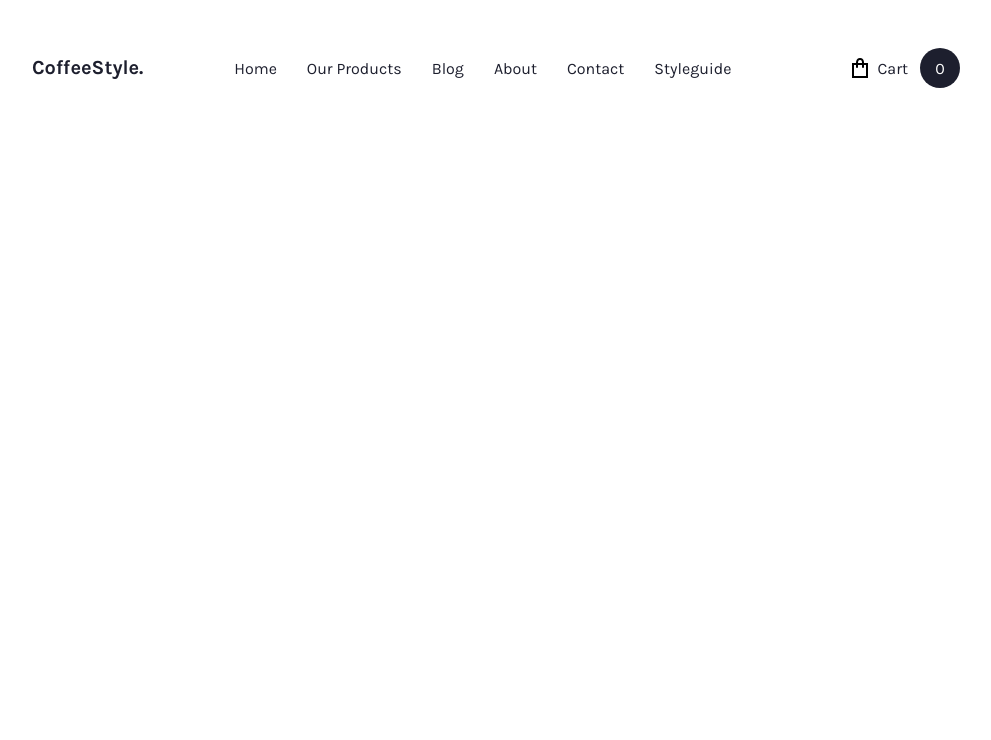
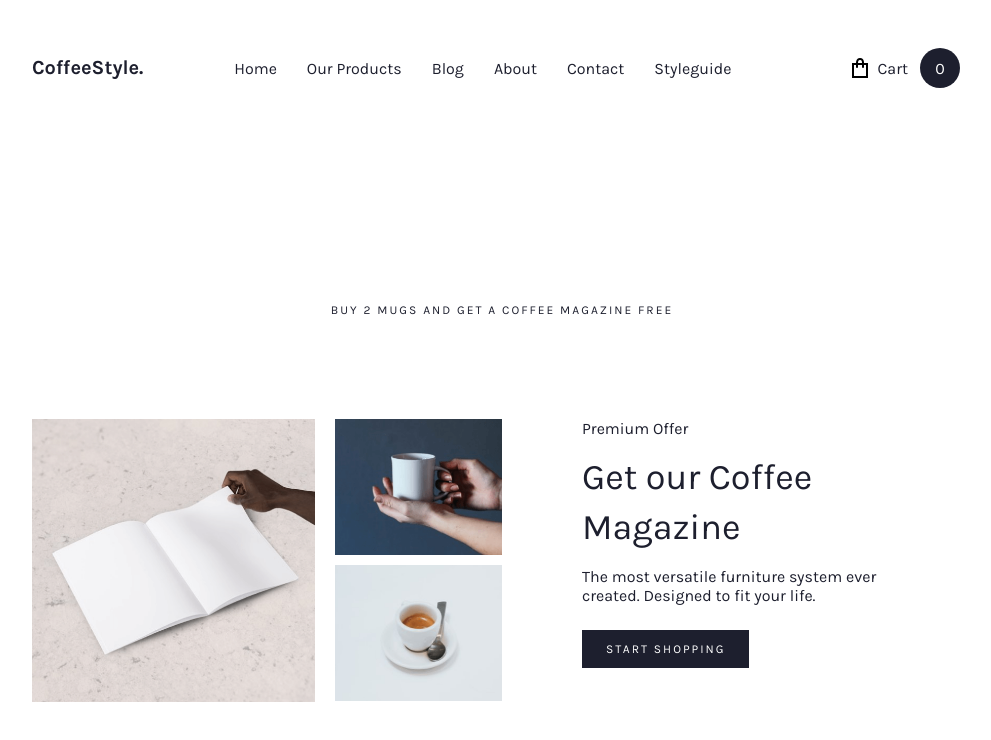
Before and after one commit to annavakoliuk/team-project, a plain HTML site: page project-coffee/index.html in a window 1280 px wide. Shown: the whole page, without its empty margins (138-1129 px from the left). Drawn offline with nearby package versions, Linux system fonts and the light colour scheme.

Commit message:
add header and premium-coffe section by Kravets

```diff
--- a/project-coffee/index.html
+++ b/project-coffee/index.html
@@ -64,5 +64,41 @@
             </button>
        </div>
    </header>
+   <main class="main">
+       <section class="premium-coffe">
+           <div class="container">
+               <div class="premium-coffe__title-holder">
+                    <h3 class="heading heading_h-3">Buy 2 mugs and get a coffee magazine free</h1>
+               </div>
+               <div class="premium-coffe__holder">
+                    <div class="premium-coffe__img-holder">
+                        <div>
+                            <img src="src/image/notebook.png" alt="image description" class="premium-coffe__hero-img">
+                        </div>
+                        <div class="premium-coffe__img-colum">
+                            <div class="premium-coffe__img-item">
+                                <img src="src/image/mug-hands.png" alt="image description" class="premium-coffe__second-img">
+                            </div>
+                            <div class="premium-coffe__img-item">
+                                <img src="src/image/mug-spoon.png" alt="image description" class="premium-coffe__second-img">
+                            </div>
+                        </div>
+                    </div>
+                    <div class="premium-coffe__text-holder">
+                        <span class="premium-coffe__offer">Premium Offer</span>
+                        <div class="premium-coffe__title-offer">
+                            <h4 class="heading heading_h-4">Get our Coffee Magazine</h4>
+                        </div>
+                        <div class="premium-coffe__title-description">
+                            <p>The most versatile furniture system ever created. Designed to fit your life.</p>
+                        </div>
+                        <div class="premium-coffe__btn-holder">
+                            <a href="#" class="btn btn_black">Start Shopping</a>
+                        </div>
+                    </div>
+               </div>
+           </div>
+       </section>
+   </main>
 </body>
 </html>
--- a/project-coffee/src/scss/_global.scss
+++ b/project-coffee/src/scss/_global.scss
@@ -35,6 +35,11 @@ a{
     @include breakpoint('sm') {
         padding: 0 16px;
     }
+}
+
+h1, h2, h3, h4, p{
+    padding: 0;
+    margin: 0;
 }
 
 //текст параграфів
@@ -80,6 +85,7 @@ a{
     font-size: $font-size-h3;
     line-height: $line-height-h3;
     letter-spacing: $letter-spacing-h3;
+    text-transform: uppercase;
 }
 
 //h4 - секція преміум офер, і секція sign up
--- /dev/null
+++ b/project-coffee/src/scss/block/_premium-coffe.scss
@@ -0,0 +1,72 @@
+.premium-coffe{
+    padding: 165px 0 130px;
+    text-align: center;
+    color: $black-1;
+
+    &__holder{
+        display: flex;
+
+        @include breakpoint ('md'){
+            display: block;
+        }
+    }
+
+    &__title-holder{
+        padding: 0 0 100px;
+    }
+
+    &__img-holder{
+        width: 50%;
+        display: flex;
+
+        @include breakpoint('md'){
+            width: 100%;
+        }
+
+        @include breakpoint ('sm'){
+            display: block;
+            width: 100%;
+        }
+    }
+
+    &__hero-img{
+        padding: 0 20px 0 0;
+
+        @include breakpoint ('sm'){
+            padding: 0 0 20px;
+        }
+    }
+
+    &__second-img{
+        padding: 0 0 10px 0;
+    }
+
+    &__text-holder{
+        padding:0 0 0 80px;
+
+        @include breakpoint ('md'){
+            padding: 20px 0 0;
+        }
+    }
+
+    &__offer{
+        display: flex;
+        padding: 0 0 14px;
+    }
+
+    &__title-offer{
+        text-align: left;
+        padding: 0 0 15px;
+        max-width: 237px;
+    }
+
+    &__title-description{
+        max-width: 353px;
+        text-align: left;
+        padding: 0 0 25px;
+    }
+
+    &__btn-holder{
+        text-align: left;
+    }
+}
--- a/project-coffee/src/scss/main.scss
+++ b/project-coffee/src/scss/main.scss
@@ -3,3 +3,4 @@
 @import 'global';
 @import 'fonts';
 @import 'block/header';
+@import 'block/premium-coffe';
```
Also changed, not shown: project-coffee/src/css/main-dist.css, project-coffee/src/css/main.css, 1 other file.
